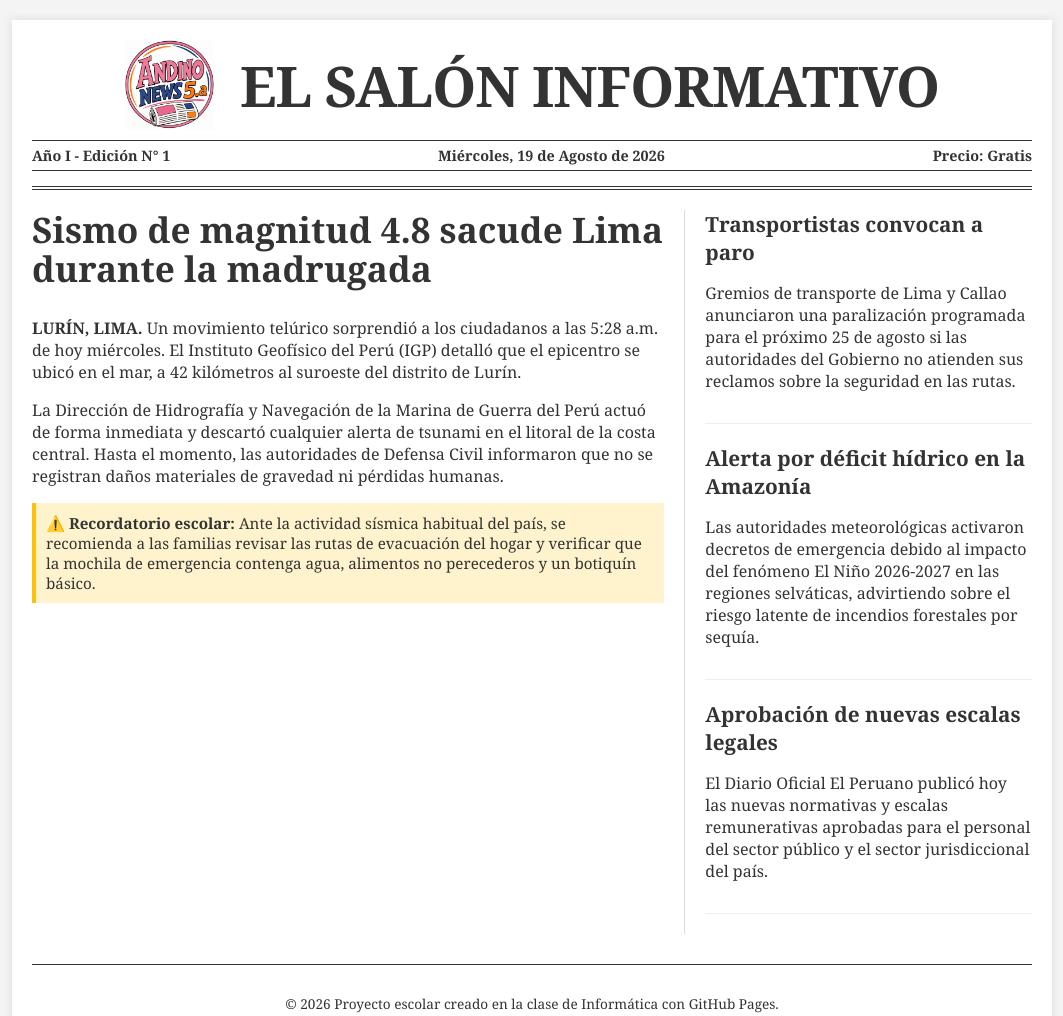
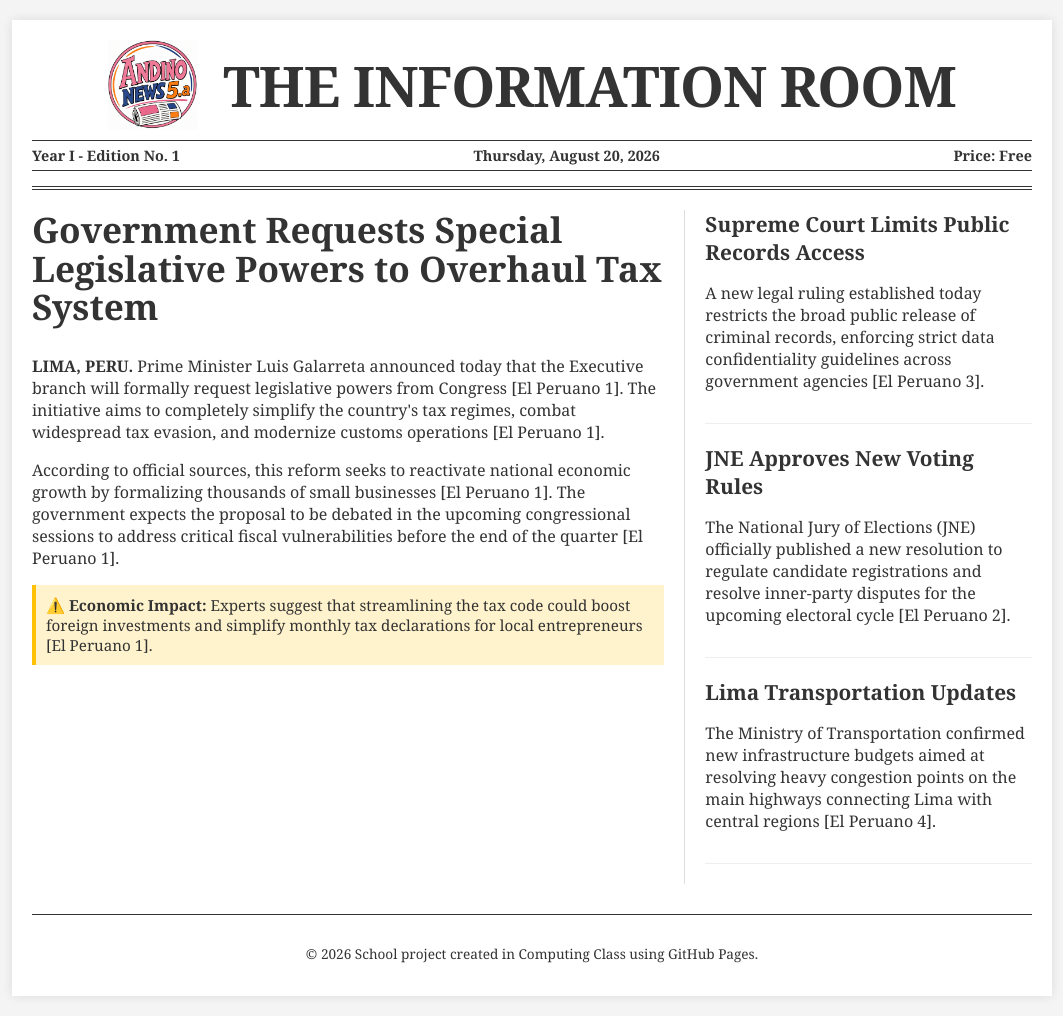
Before and after one commit to mattfitzhy15-hub/Logros-del-Sal-n-Classroom-Achievements, a plain HTML site: page index.html in a window 1280 px wide. Shown: the whole page, without its empty margins (108-1171 px from the left). Drawn offline with Linux system fonts and the light colour scheme.

Commit message:
Translate index.html content from Spanish to English

```diff
--- a/index.html
+++ b/index.html
@@ -1,12 +1,12 @@
 <!DOCTYPE html>
-<html lang="es">
+<html lang="en">
 <head>
     <meta charset="UTF-8">
     <meta name="viewport" content="width=device-width, initial-scale=1.0">
-    <title>El Salón Informativo - El Diario del Salón</title>
+    <title>The Information Room - The Classroom Daily</title>
     <style>
         /* ==========================================
-           ESTILOS CSS (DISEÑO Y COLORES)
+           CSS STYLES (DESIGN AND COLORS)
            ========================================== */
         body {
             font-family: 'Georgia', serif;
@@ -22,22 +22,22 @@
             padding: 20px;
             box-shadow: 0 0 10px rgba(0,0,0,0.1);
         }
-        /* Encabezado del Periódico */
+        /* Newspaper Header */
         header {
             text-align: center;
             border-bottom: 4px double #333;
             padding-bottom: 15px;
             margin-bottom: 20px;
         }
-        /* Alineación: Pone el logo al lado del título */
+        /* Alignment: Places the logo next to the title */
         .header-top {
             display: flex;
             align-items: center;
             justify-content: center;
-            gap: 25px; /* Espacio entre el logo y el texto */
+            gap: 25px; /* Space between logo and text */
             margin-bottom: 10px;
         }
-        /* Ajuste del tamaño de tu logotipo redondo */
+        /* Logo size adjustment */
         .logo-periodico {
             width: 90px;
             height: 90px;
@@ -58,7 +58,7 @@
             font-size: 0.9rem;
             font-weight: bold;
         }
-        /* Columnas del periódico */
+        /* Newspaper Columns */
         .main-content {
             display: grid;
             grid-template-columns: 2fr 1fr;
@@ -95,7 +95,7 @@
             border-top: 1px solid #333;
             font-size: 0.85rem;
         }
-        /* Diseño adaptativo para celulares */
+        /* Responsive design for mobile devices */
         @media (max-width: 768px) {
             .main-content {
                 grid-template-columns: 1fr;
@@ -105,7 +105,7 @@
                 padding-right: 0;
             }
             .header-top {
-                flex-direction: column; /* Pone el logo arriba en celulares */
+                flex-direction: column; /* Places logo on top for mobile */
                 text-align: center;
             }
         }
@@ -114,53 +114,52 @@
 <body>
 
 <div class="container">
-    <!-- Encabezado con tu Logotipo al lado del Título -->
+    <!-- Header with Logo and Title -->
     <header>
         <div class="header-top">
-            <!-- Jala tu archivo logo.png -->
-            <img src="logo.png" alt="Logo El Salón Informativo" class="logo-periodico">
-            <h1>EL SALÓN INFORMATIVO</h1>
+            <img src="logo.png" alt="The Information Room Logo" class="logo-periodico">
+            <h1>THE INFORMATION ROOM</h1>
         </div>
         <div class="sub-header">
-            <span>Año I - Edición N° 1</span>
-            <span>Miércoles, 19 de Agosto de 2026</span>
-            <span>Precio: Gratis</span>
+            <span>Year I - Edition No. 1</span>
+            <span>Thursday, August 20, 2026</span>
+            <span>Price: Free</span>
         </div>
     </header>
 
-    <!-- Cuerpo de las Noticias -->
+    <!-- News Body -->
     <main class="main-content">
 
-        <!-- Columna Principal (Izquierda) -->
+        <!-- Main Column (Left) -->
         <section class="noticia-principal">
-            <h2>Sismo de magnitud 4.8 sacude Lima durante la madrugada</h2>
-            <p><strong>LURÍN, LIMA.</strong> Un movimiento telúrico sorprendió a los ciudadanos a las 5:28 a.m. de hoy miércoles. El Instituto Geofísico del Perú (IGP) detalló que el epicentro se ubicó en el mar, a 42 kilómetros al suroeste del distrito de Lurín.</p>
-            <p>La Dirección de Hidrografía y Navegación de la Marina de Guerra del Perú actuó de forma inmediata y descartó cualquier alerta de tsunami en el litoral de la costa central. Hasta el momento, las autoridades de Defensa Civil informaron que no se registran daños materiales de gravedad ni pérdidas humanas.</p>
-            <p class="destacado">⚠️ <strong>Recordatorio escolar:</strong> Ante la actividad sísmica habitual del país, se recomienda a las familias revisar las rutas de evacuación del hogar y verificar que la mochila de emergencia contenga agua, alimentos no perecederos y un botiquín básico.</p>
+            <h2>Government Requests Special Legislative Powers to Overhaul Tax System</h2>
+            <p><strong>LIMA, PERU.</strong> Prime Minister Luis Galarreta announced today that the Executive branch will formally request legislative powers from Congress [El Peruano 1]. The initiative aims to completely simplify the country's tax regimes, combat widespread tax evasion, and modernize customs operations [El Peruano 1].</p>
+            <p>According to official sources, this reform seeks to reactivate national economic growth by formalizing thousands of small businesses [El Peruano 1]. The government expects the proposal to be debated in the upcoming congressional sessions to address critical fiscal vulnerabilities before the end of the quarter [El Peruano 1].</p>
+            <p class="destacado">⚠️ <strong>Economic Impact:</strong> Experts suggest that streamlining the tax code could boost foreign investments and simplify monthly tax declarations for local entrepreneurs [El Peruano 1].</p>
         </section>
 
-        <!-- Columna Secundaria (Derecha) -->
+        <!-- Secondary Column (Right) -->
         <aside class="noticias-secundarias">
             <div class="noticia-secundaria">
-                <h3>Transportistas convocan a paro</h3>
-                <p>Gremios de transporte de Lima y Callao anunciaron una paralización programada para el próximo 25 de agosto si las autoridades del Gobierno no atienden sus reclamos sobre la seguridad en las rutas.</p>
+                <h3>Supreme Court Limits Public Records Access</h3>
+                <p>A new legal ruling established today restricts the broad public release of criminal records, enforcing strict data confidentiality guidelines across government agencies [El Peruano 3].</p>
             </div>
 
             <div class="noticia-secundaria">
-                <h3>Alerta por déficit hídrico en la Amazonía</h3>
-                <p>Las autoridades meteorológicas activaron decretos de emergencia debido al impacto del fenómeno El Niño 2026-2027 en las regiones selváticas, advirtiendo sobre el riesgo latente de incendios forestales por sequía.</p>
+                <h3>JNE Approves New Voting Rules</h3>
+                <p>The National Jury of Elections (JNE) officially published a new resolution to regulate candidate registrations and resolve inner-party disputes for the upcoming electoral cycle [El Peruano 2].</p>
             </div>
 
             <div class="noticia-secundaria">
-                <h3>Aprobación de nuevas escalas legales</h3>
-                <p>El Diario Oficial El Peruano publicó hoy las nuevas normativas y escalas remunerativas aprobadas para el personal del sector público y el sector jurisdiccional del país.</p>
+                <h3>Lima Transportation Updates</h3>
+                <p>The Ministry of Transportation confirmed new infrastructure budgets aimed at resolving heavy congestion points on the main highways connecting Lima with central regions [El Peruano 4].</p>
             </div>
         </aside>
     </main>
 
-    <!-- Pie de página -->
+    <!-- Footer -->
     <footer>
-        <p>© 2026 Proyecto escolar creado en la clase de Informática con GitHub Pages.</p>
+        <p>© 2026 School project created in Computing Class using GitHub Pages.</p>
     </footer>
 </div>
 
```
